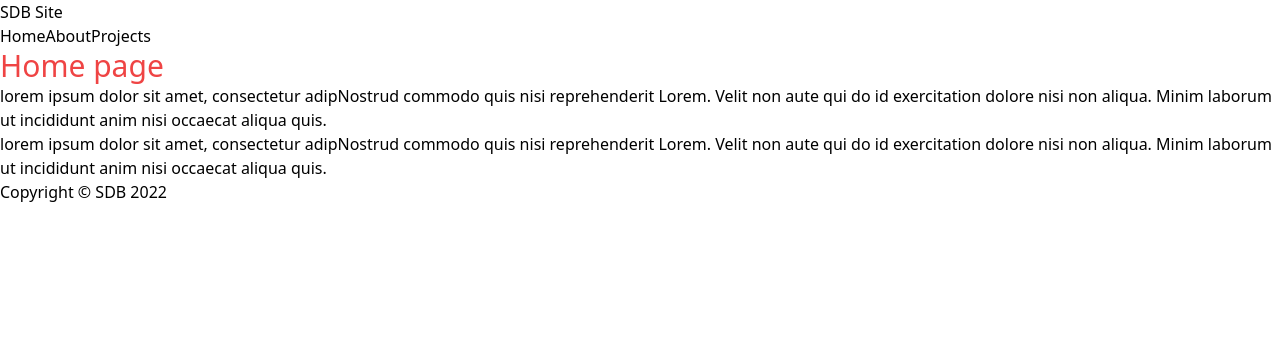
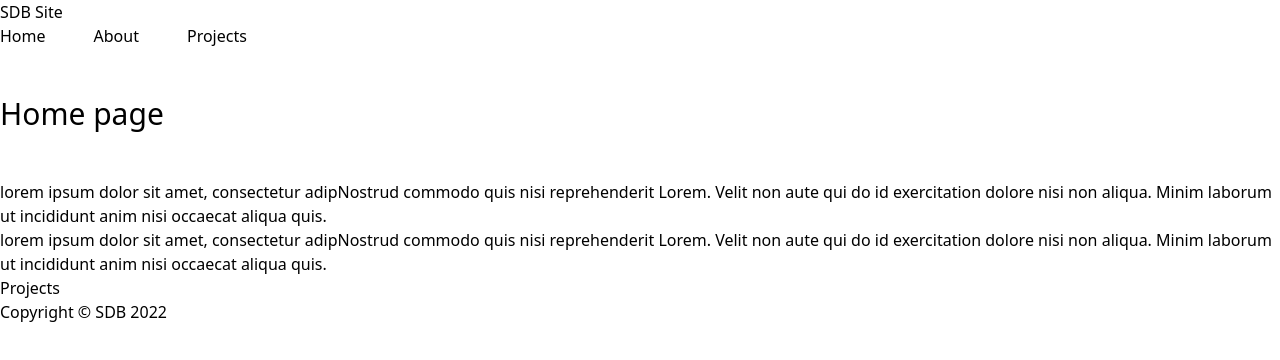
Before and after one commit to sdbxsdb/SDBnextJS, a Next.js app: page / in a window 1280 px wide. Shown: the top 360 px of the page. Built offline with nearby package versions, Linux system fonts and the light colour scheme.

Commit message:
navbar made into partail and wrapping all children

```diff
--- a/components/Footer.js
+++ b/components/Footer.js
@@ -3,7 +3,7 @@ const Footer = () => {
     <div>
       <p>Copyright &copy; SDB 2022</p>
     </div>
-   );
+  );
 }
 
 export default Footer;
--- /dev/null
+++ b/components/Layout.js
@@ -0,0 +1,14 @@
+import Navbar from "./Navbar";
+import Footer from "./Footer";
+
+const Layout = ({ children }) => {
+  return (
+    <div className="content">
+      <Navbar/>
+      {children}
+      <Footer/>
+    </div>
+  );
+}
+
+export default Layout;
--- a/components/Navbar.js
+++ b/components/Navbar.js
@@ -1,14 +1,16 @@
-import Link from 'next/link';
+import Link from 'next/link'
 
 const Navbar = () => {
   return (
-    <nav>
+    <nav className="mb-12">
       <div className="logo">
         <h1>SDB Site</h1>
       </div>
-      <Link href="/"><a>Home</a></Link>
-      <Link href="/about"><a>About</a></Link>
-      <Link href="/projects"><a>Projects</a></Link>
+      <div className="flex gap-x-12">
+        <Link href="/"><a>Home</a></Link>
+        <Link href="/about"><a>About</a></Link>
+        <Link href="/projects"><a>Projects</a></Link>
+      </div>
     </nav>
   );
 };
--- a/pages/_app.js
+++ b/pages/_app.js
@@ -1,7 +1,12 @@
+import Layout from '../components/Layout'
 import '../styles/globals.css'
 
 function MyApp({ Component, pageProps }) {
-  return <Component {...pageProps} />
+  return (
+    <Layout>
+      <Component {...pageProps} />
+    </Layout>
+  )
 }
 
 export default MyApp
--- a/pages/about.js
+++ b/pages/about.js
@@ -1,7 +1,7 @@
 const About = () => {
   return (
     <div>
-      <h1>About</h1>
+      <h1 className="text-3xl mb-12">About</h1>
       <p>lorem ipsum lorem ipsum lorem ipsumorem ipsum lorem ipsum lorem ipsumorem ipsum lorem ipsum lorem ipsumorem ipsum lorem ipsum lorem ipsumorem ipsum lorem ipsum lorem ipsumorem ipsum lorem ipsum lorem ipsumorem ipsum lorem ipsum lorem ipsumorem ipsum lorem ipsum lorem ipsum</p>
     </div>
   );
--- a/pages/index.js
+++ b/pages/index.js
@@ -1,17 +1,21 @@
 import Head from 'next/head'
 import Image from 'next/image'
-import Footer from '../components/Footer'
-import Navbar from '../components/Navbar'
 import styles from '../styles/Home.module.css'
+import Link from 'next/link'
 
 export default function Home() {
   return (
     <div>
-      <Navbar/>
-      <h1 className="text-3xl text-red-500">Home page</h1>
+
+      <h1 className="text-3xl mb-12">Home page</h1>
+
       <p>lorem ipsum dolor sit amet, consectetur adipNostrud commodo quis nisi reprehenderit Lorem. Velit non aute qui do id exercitation dolore nisi non aliqua. Minim laborum ut incididunt anim nisi occaecat aliqua quis.</p>
       <p>lorem ipsum dolor sit amet, consectetur adipNostrud commodo quis nisi reprehenderit Lorem. Velit non aute qui do id exercitation dolore nisi non aliqua. Minim laborum ut incididunt anim nisi occaecat aliqua quis.</p>
-      <Footer/>
+
+      <Link href="/projects">
+        <a>Projects</a>
+      </Link>
+
     </div>
   )
 }
--- a/pages/projects/index.js
+++ b/pages/projects/index.js
@@ -1,7 +1,7 @@
 const Projects = () => {
   return (
     <div>
-      <h1>All Projects</h1>
+      <h1 className="text-3xl mb-12">All Projects</h1>
     </div>
   );
 };
--- a/pages/projects/test.js
+++ b/pages/projects/test.js
@@ -1,7 +1,7 @@
 const Test = () => {
   return (
     <div>
-      <h1>Test</h1>
+      <h1 className="text-3xl mb-12">Test</h1>
     </div>
   );
 };
```
